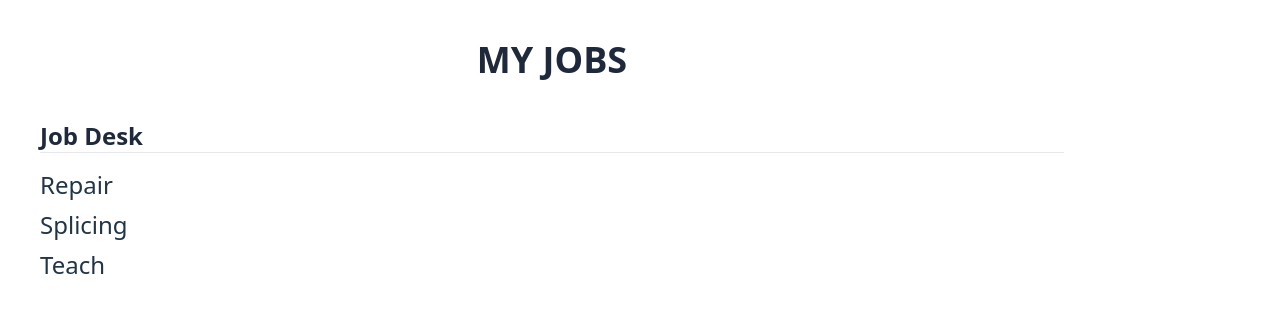
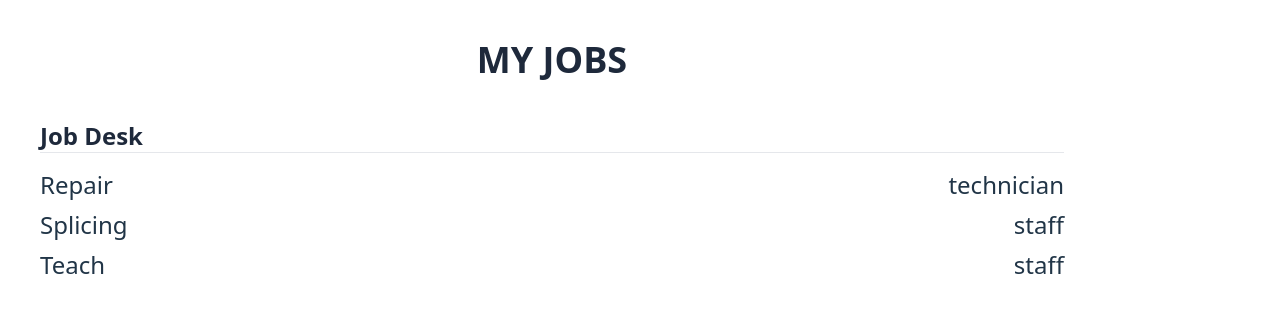
Before and after one commit to sidiqcahyono83/jobs, a React (Vite) app: page / in a window 1280 px wide. Shown: the top 312 px of the page. Built offline with nearby package versions, Linux system fonts and the light colour scheme.

Commit message:
feat: job

```diff
--- a/src/assets/components/ui/job-item.tsx
+++ b/src/assets/components/ui/job-item.tsx
@@ -2,8 +2,10 @@ import { JobType } from "../../../data/datajob";
 
 export function JobItem({ job }: { job: JobType }) {
   return (
-    <div>
+    <div className="flex justify-between">
       <p>{job.jobs}</p>
+
+      <p>{job.divisions}</p>
     </div>
   );
 }
--- a/src/data/datajob.tsx
+++ b/src/data/datajob.tsx
@@ -3,24 +3,28 @@ export type JobType = {
   jobs: string;
   category: string;
   divisions: string;
+  isDone: boolean;
 };
 export const dataJobs: JobType[] = [
   {
     id: 1,
     jobs: "Repair",
     category: "usual",
-    divisions: "technician"
+    divisions: "technician",
+    isDone: false
   },
   {
     id: 2,
     jobs: "Splicing",
     category: "urgent",
-    divisions: "staff"
+    divisions: "staff",
+    isDone: true
   },
   {
     id: 3,
     jobs: "Teach",
     category: "soon",
-    divisions: "staff"
+    divisions: "staff",
+    isDone: true
   }
 ];
```
